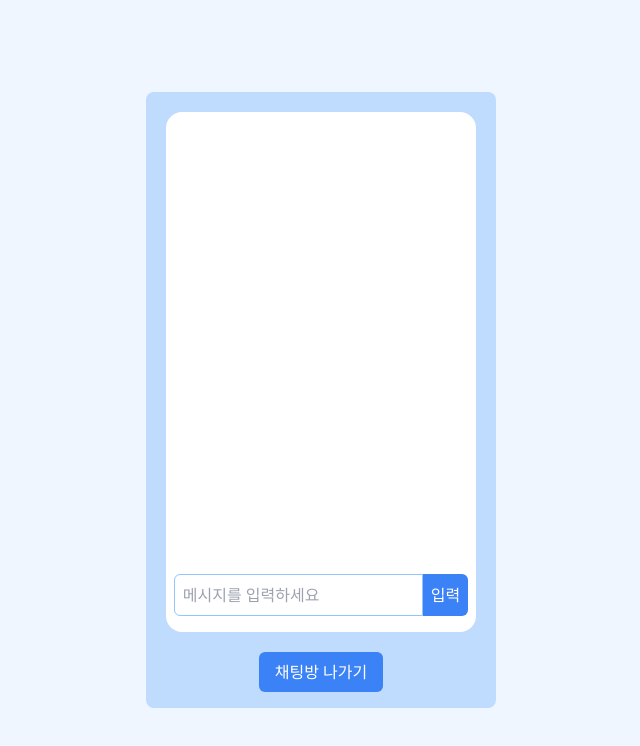
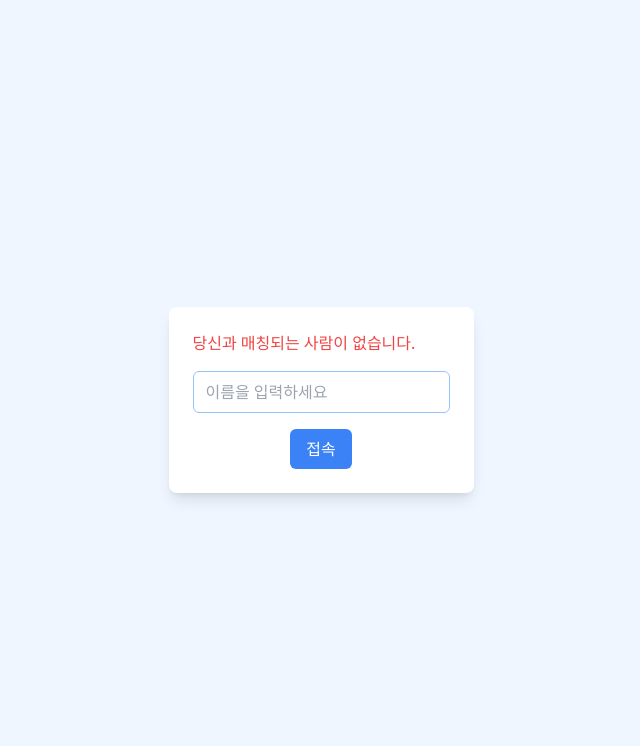
Before and after one commit to asac-5th-hackathon-randomchat/random-front, a React (Vite) app: page / in a window 1280 px wide. Both pictures are taken after a click on the button "접속". Shown: the top 746 px of the page, without its empty margins (319-959 px from the left). Built offline with nearby package versions, Linux system fonts and the light colour scheme; no server answers.

Commit message:
Feat: Random Matching Chatting

```diff
--- a/src/App.jsx
+++ b/src/App.jsx
@@ -1,41 +1,50 @@
 import React, { useState } from 'react'
+import axios from 'axios'
 import StompComponent from './StompComponent'
 
 function App() {
   const [chatRoomId, setChatRoomId] = useState('')
-  const [roomInputValue, setRoomInputValue] = useState('')
+  const [nameInputValue, setNameInputValue] = useState('')
   const [username, setUsername] = useState('')
-  const [nameInputValue, setNameInputValue] = useState('')
   const [isConnected, setIsConnected] = useState(false)
-
-  const handleRoomInputChange = event => {
-    setRoomInputValue(event.target.value)
-  }
+  const [error, setError] = useState('')
+  const [isLoading, setIsLoading] = useState(false)
 
   const handleNameInputChange = event => {
     setNameInputValue(event.target.value)
   }
 
-  const handleConnectChannel = () => {
-    setChatRoomId(roomInputValue)
-    setUsername(nameInputValue)
-    setIsConnected(true)
-    console.log(`Connecting to chat room: ${roomInputValue} as ${nameInputValue}`)
+  const handleConnectChannel = async () => {
+    setIsLoading(true)
+    setError('')
+    try {
+      const response = await axios.post(`http://localhost:8080/api/chats/random/${nameInputValue}`)
+      setChatRoomId(response.data.chatRoomId)
+      setUsername(nameInputValue)
+      setIsConnected(true)
+      console.log(`Connecting to chat room: ${response.data.chatRoomId} as ${nameInputValue}`)
+    } catch (error) {
+      console.error('Failed to connect:', error)
+      setError('당신과 매칭되는 사람이 없습니다.')
+    } finally {
+      setIsLoading(false)
+    }
   }
 
   const handleDisconnectChannel = () => {
     setChatRoomId('')
-    setRoomInputValue('')
     setUsername('')
     setNameInputValue('')
     setIsConnected(false)
+    setError('')
     console.log('Disconnected from chat room')
   }
 
   return (
     <div className='flex items-center justify-center h-[100vh] bg-blue-50 sm:flex p-8'>
       {!isConnected ? (
-        <div className='p-6 bg-white rounded-lg shadow-lg m-12 transition-opacity duration-500  '>
+        <div className='p-6 bg-white rounded-lg shadow-lg m-12 transition-opacity duration-500'>
+          {error && <div className='mb-4 text-red-500'>{error}</div>}
           <div className='mb-4'>
             <input
               className='w-full px-3 py-2 border border-blue-300 rounded-md focus:outline-none focus:ring-2 focus:ring-blue-500'
@@ -43,23 +52,16 @@ function App() {
               placeholder='이름을 입력하세요'
               value={nameInputValue}
               onChange={handleNameInputChange}
-            />
-          </div>
-          <div className='mb-4'>
-            <input
-              className='w-full px-3 py-2 border border-blue-300 rounded-md focus:outline-none focus:ring-2 focus:ring-blue-500'
-              type='text'
-              placeholder='채팅방 ID를 입력하세요'
-              value={roomInputValue}
-              onChange={handleRoomInputChange}
+              disabled={isLoading}
             />
           </div>
           <div className='flex space-x-2 justify-center'>
             <button
               className='px-4 py-2 bg-blue-500 text-white rounded-md hover:bg-blue-600 focus:outline-none focus:ring-2 focus:ring-blue-500'
               onClick={handleConnectChannel}
+              disabled={isLoading}
             >
-              접속
+              {isLoading ? '접속 중...' : '접속'}
             </button>
           </div>
         </div>
@@ -67,7 +69,7 @@ function App() {
         <div className='flex flex-col items-center bg-blue-200 rounded-lg'>
           <StompComponent chatRoomId={chatRoomId} username={username} />
           <button
-            className='mb-4 px-4 py-2  bg-blue-500 text-white rounded-md hover:bg-blue-600 focus:outline-none focus:ring-2 focus:ring-gray-500'
+            className='mb-4 px-4 py-2 bg-blue-500 text-white rounded-md hover:bg-blue-600 focus:outline-none focus:ring-2 focus:ring-gray-500'
             onClick={handleDisconnectChannel}
           >
             채팅방 나가기
--- a/src/StompComponent.jsx
+++ b/src/StompComponent.jsx
@@ -26,15 +26,6 @@ function StompComponent({ chatRoomId, username }) {
       },
       reconnectDelay: 5000,
       onConnect: () => {
-        const joinMessage = {
-          sender: username,
-          chatRoomId: chatRoomId,
-          data: `${username}님이 입장하셨습니다.`,
-        }
-        stompClient.current.publish({
-          destination: `/pub/message`,
-          body: JSON.stringify(joinMessage),
-        })
         stompClient.current.subscribe(`/sub/channel/${chatRoomId}`, message => {
           try {
             const newMessage = JSON.parse(message.body)
@@ -53,15 +44,6 @@ function StompComponent({ chatRoomId, username }) {
 
   const disconnect = () => {
     if (stompClient.current) {
-      const leaveMessage = {
-        sender: username,
-        chatRoomId: chatRoomId,
-        data: `${username}님이 퇴장하셨습니다.`,
-      }
-      stompClient.current.publish({
-        destination: `/pub/message`,
-        body: JSON.stringify(leaveMessage),
-      })
       stompClient.current.deactivate(() => {
         console.log('Disconnected')
       })
```
